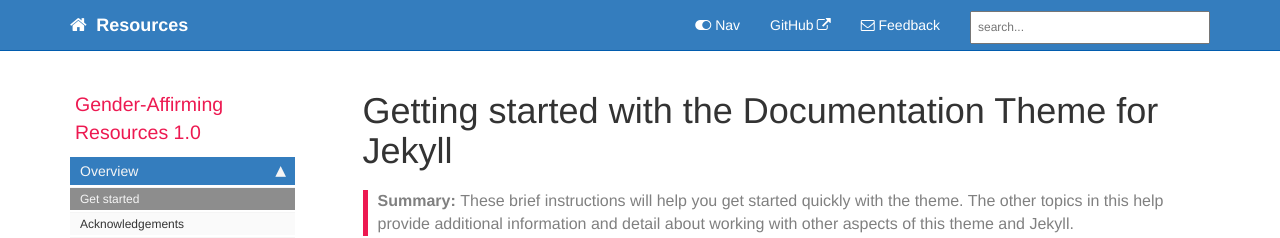
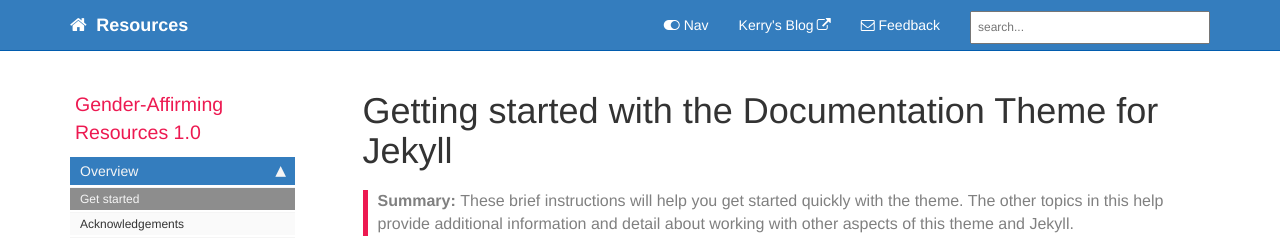
Before and after one commit to kerrykins/transresourceslondonON, a Jekyll site: the page built from index.md, in a window 1280 px wide and 900 px high. Shown: the top 238 px of the window. Built offline with Jekyll 4.4.1, drawn with Linux system fonts in a browser that asks for light colours; comment, search, counter and statistics services are not loaded.

Commit message:
Update topnav.yml

```diff
--- a/_data/topnav.yml
+++ b/_data/topnav.yml
@@ -1,9 +1,9 @@
 ## Topnav single links
 ## if you want to list an external url, use external_url instead of url. the theme will apply a different link base.
 topnav:
-- title: Kerry's Blog
+- title:
   items:
-    - title: GitHub
+    - title: Kerry's Blog
       external_url: https://kerrykins.github.io
 
 #Topnav dropdowns
```
